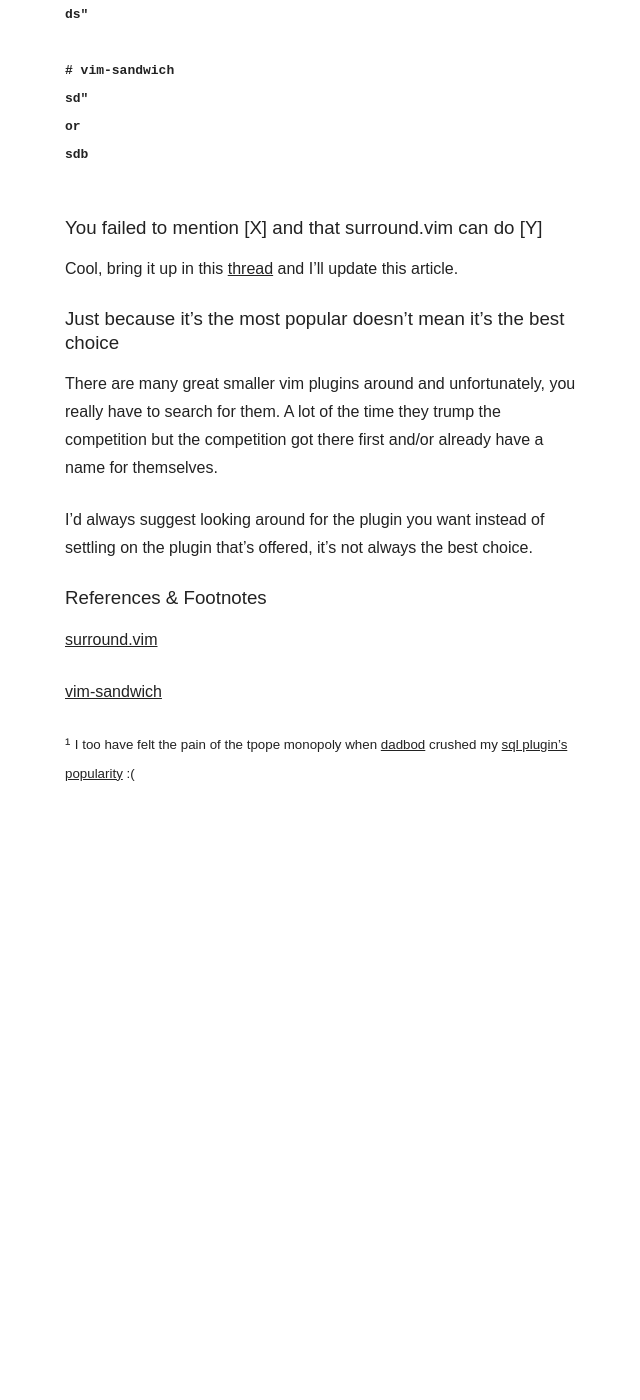
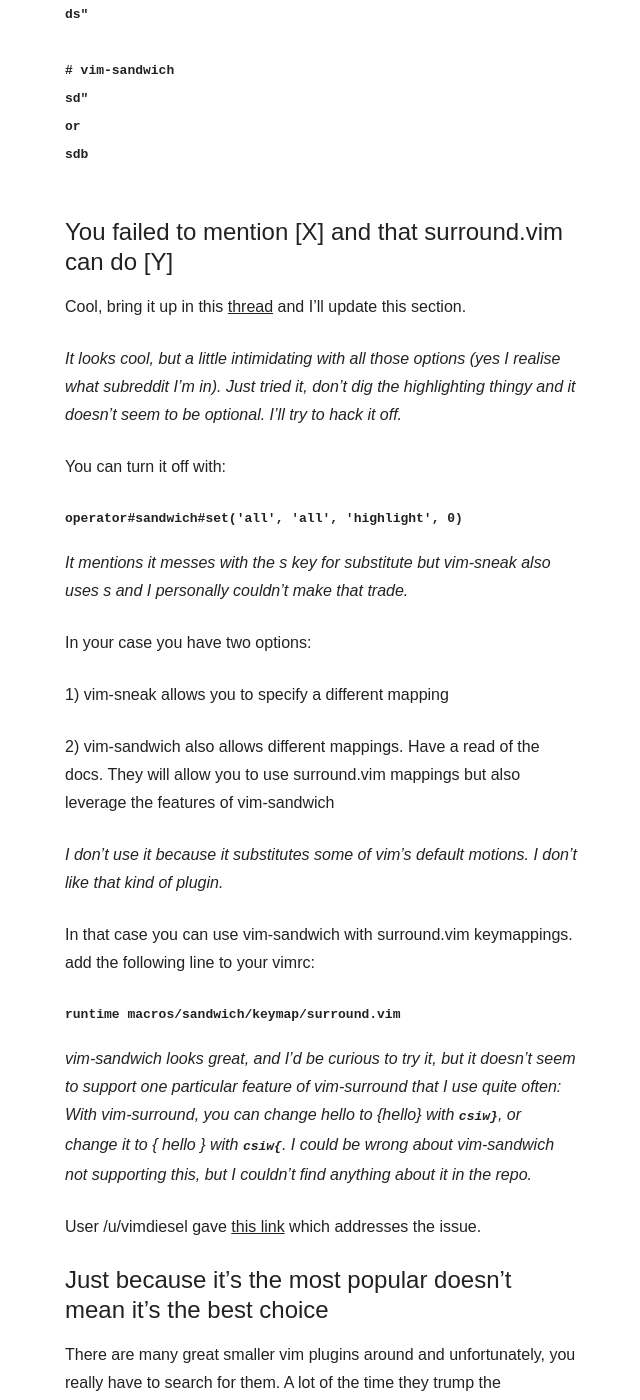
Before and after one commit to joereynolds/joereynolds.github.io, a Jekyll site: the page built from _posts/2020-01-22-vim-sandwich-is-better-than-surround.md, in a window 1280 px wide and 1400 px high, scrolled down 2670 px. Shown: the whole window, without its empty margins (319-959 px from the left). Built offline with Jekyll 4.4.1, drawn with Linux system fonts in a browser that asks for light colours; some web fonts are replaced; before the commit the page ends 3506 px from its top, so only the background shows below that.

Commit message:
Add question section

````diff
--- a/_posts/2020-01-22-vim-sandwich-is-better-than-surround.md
+++ b/_posts/2020-01-22-vim-sandwich-is-better-than-surround.md
@@ -125,11 +125,57 @@
 
 ```
 
-### You failed to mention [X] and that surround.vim can do [Y]
+## You failed to mention [X] and that surround.vim can do [Y]
 
-Cool, bring it up in this [thread](https://www.reddit.com/r/vim/comments/esrfno/why_vimsandwich_and_not_surroundvim/?) and I'll update this article.
+Cool, bring it up in this
+[thread](https://www.reddit.com/r/vim/comments/esrfno/why_vimsandwich_and_not_surroundvim/?)
+and I'll update this section.
 
-### Just because it's the most popular doesn't mean it's the best choice
+*It looks cool, but a little intimidating with all those options (yes I realise
+what subreddit I'm in). Just tried it, don't dig the highlighting thingy and it
+doesn't seem to be optional. I'll try to hack it off.*
+
+You can turn it off with:
+
+```
+operator#sandwich#set('all', 'all', 'highlight', 0)
+```
+
+*It mentions it messes with the s key for substitute but vim-sneak also uses s
+and I personally couldn't make that trade.*
+
+
+In your case you have two options:
+
+1) vim-sneak allows you to specify a different mapping
+
+2) vim-sandwich also allows different mappings. Have a read of the docs. They
+will allow you to use surround.vim mappings but also leverage the features of
+vim-sandwich
+
+
+*I don't use it because it substitutes some of vim's default motions. I don't
+like that kind of plugin.*
+
+In that case you can use vim-sandwich with surround.vim keymappings. add the
+following line to your vimrc:
+
+```
+runtime macros/sandwich/keymap/surround.vim
+```
+
+*vim-sandwich looks great, and I'd be curious to try it, but it doesn't seem to
+support one particular feature of vim-surround that I use quite often: With
+vim-surround, you can change hello to {hello} with `csiw}`, or change it to {
+hello } with `csiw{`.  I could be wrong about vim-sandwich not supporting this,
+but I couldn't find anything about it in the repo.*
+
+User /u/vimdiesel gave [this link](https://github.com/machakann/vim-sandwich/issues/33)
+which addresses the issue.
+
+
+
+## Just because it's the most popular doesn't mean it's the best choice
 
 There are many great smaller vim plugins around and unfortunately, you really
 have to search for them. A lot of the time they trump the competition but the
@@ -139,7 +185,7 @@
 the plugin that's offered, it's not always the best choice.
 
 
-### References & Footnotes
+## References & Footnotes
 
 
 [surround.vim](https://github.com/tpope/vim-surround/)
````
